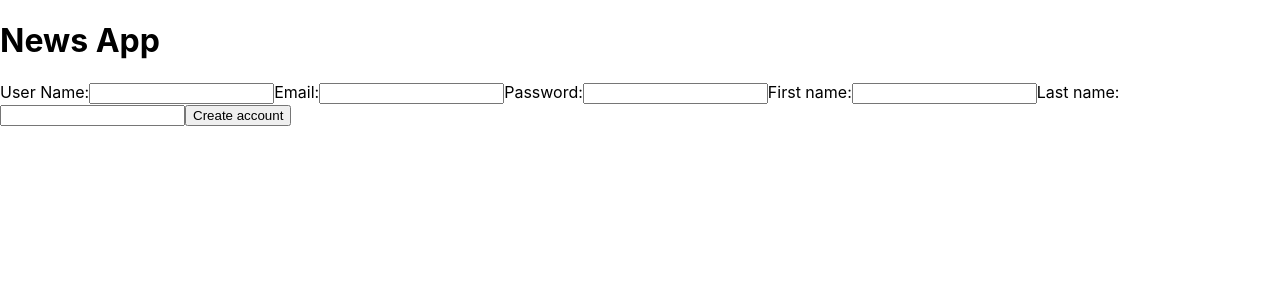
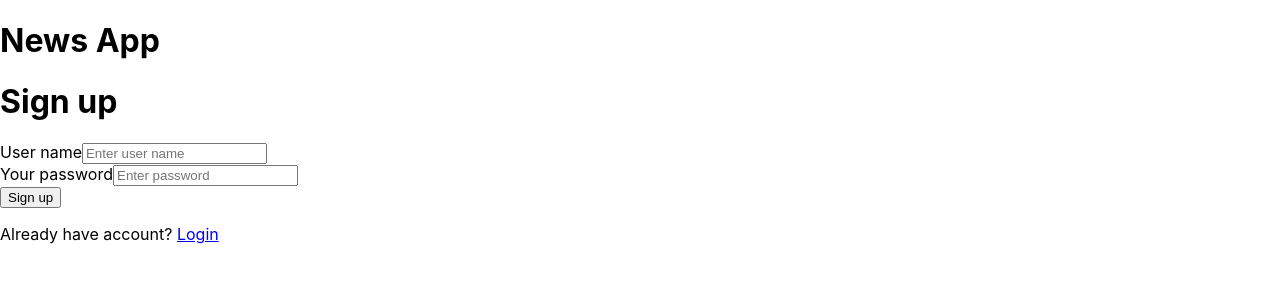
Before and after one commit to Fussyotter/ga_project4_frontend, a React (Create React App) app in the folder news_frontend/: page / in a window 1280 px wide. Shown: the top 300 px of the page. Built offline with nearby package versions, Linux system fonts and the light colour scheme; no server answers.

Commit message:
signup working

```diff
--- a/news_frontend/package.json
+++ b/news_frontend/package.json
@@ -10,6 +10,7 @@
     "react": "^18.2.0",
     "react-dom": "^18.2.0",
     "react-scripts": "5.0.1",
+    "react-toastify": "^9.1.2",
     "web-vitals": "^2.1.4"
   },
   "scripts": {
--- a/news_frontend/src/App.js
+++ b/news_frontend/src/App.js
@@ -3,7 +3,8 @@ import axios from 'axios';
 import CreateBookmark from './components/CreateBookmark'
 
 import './App.css';
-import Registration from './components/Registration';
+import {ToastContainer} from "react-toastify";
+import Signup from './components/signup/Signup';
 
 const App = () => {
 
@@ -27,7 +28,7 @@ useEffect(()=>{
   return (
     <>
     <h1>News App</h1>
-    <Registration />
+    <Signup/>
     </>
   );
 }
--- a/news_frontend/src/components/Registration.jsx
+++ /dev/null
@@ -1,83 +0,0 @@
-import React, { useState } from 'react';
-import axios from 'axios';
-
-const Registration = () => {
-	const [formData, setFormData] = useState({
-		email: '',
-		password: '',
-		first_name: '',
-		last_name: '',
-	});
-
-	const handleInputChange = (event) => {
-		setFormData({
-			...formData,
-			[event.target.name]: event.target.value,
-		});
-	};
-
-	const handleSubmit = (event) => {
-		event.preventDefault();
-		axios
-			.post('http://localhost:8000/register/', formData)
-			.then((res) => {
-				console.log('new user created', res.data);
-			})
-			.catch((error) => {
-				console.error('error creating user:', error);
-			});
-
-	};
-
-	return (
-		<form onSubmit={handleSubmit}>
-			<label>
-				User Name:
-				<input
-					type='text'
-					name='username'
-					required
-					onChange={handleInputChange}
-				/>
-			</label>
-			<label>
-				Email:
-				<input
-					type='email'
-					name='email'
-					required
-					onChange={handleInputChange}
-				/>
-			</label>
-			<label>
-				Password:
-				<input
-					type='password'
-					name='password'
-					required
-					onChange={handleInputChange}
-				/>
-			</label>
-			<label>
-				First name:
-				<input
-					type='text'
-					name='first_name'
-					required
-					onChange={handleInputChange}
-				/>
-			</label>
-			<label>
-				Last name:
-				<input
-					type='text'
-					name='last_name'
-					required
-					onChange={handleInputChange}
-				/>
-			</label>
-			<button type='submit'>Create account</button>
-		</form>
-	);
-}
-export default Registration
--- /dev/null
+++ b/news_frontend/src/components/signup/Signup.jsx
@@ -0,0 +1,71 @@
+import React, { useState } from 'react';
+import axios from 'axios';
+import { signupNewUser } from './SignupActions';
+
+const Signup = () => {
+	const [formData, setFormData] = useState({
+		username: '',
+		password: '',
+	});
+	const [formErrors, setFormErrors] = useState({
+		usernameError: '',
+		passwordError: '',
+	});
+
+	const onChange = (e) => {
+		setFormData({ ...formData, [e.target.name]: e.target.value });
+	};
+
+	const onSignupClick = async () => {
+		try {
+			const userData = {
+				username: formData.username,
+				password: formData.password,
+			};
+			const response = await signupNewUser(userData);
+			console.log(response); // handle successful response
+		} catch (err) {
+			setFormErrors({ ...formErrors, [`${err.field}Error`]: err.message });
+			console.error(err); // handle error
+		}
+	};
+
+	return (
+		<div>
+			<h1>Sign up</h1>
+			<form>
+				<div>
+					<label htmlFor='usernameId'>User name</label>
+					<input
+						className={formErrors.usernameError ? 'is-invalid' : ''}
+						type='text'
+						name='username'
+						placeholder='Enter user name'
+						value={formData.username}
+						onChange={onChange}
+					/>
+					<div className='invalid-feedback'>{formErrors.usernameError}</div>
+				</div>
+
+				<div>
+					<label htmlFor='passwordId'>Your password</label>
+					<input
+						className={formErrors.passwordError ? 'is-invalid' : ''}
+						type='password'
+						name='password'
+						placeholder='Enter password'
+						value={formData.password}
+						onChange={onChange}
+					/>
+					<div className='invalid-feedback'>{formErrors.passwordError}</div>
+				</div>
+			</form>
+			<button onClick={onSignupClick}>Sign up</button>
+			<p className='mt-2'>
+				Already have account? <a href='/login'>Login</a>
+			</p>
+		</div>
+	);
+};
+
+export default Signup;
--- /dev/null
+++ b/news_frontend/src/components/signup/SignupActions.jsx
@@ -0,0 +1,22 @@
+import axios from 'axios';
+
+export const signupNewUser = async (userData) => {
+	try {
+		const response = await axios.post(
+			'http://localhost:8000/v1/users/',
+			userData
+		);
+		return response.data;
+	} catch (error) {
+		if (error.response) {
+			// request made and server responded with bad status code
+			throw new Error(JSON.stringify(error.response.data));
+		} else if (error.message) {
+			// error message is available
+			throw new Error(JSON.stringify(error.message));
+		} else {
+			// other errors
+			throw new Error(JSON.stringify(error));
+		}
+	}
+};
--- /dev/null
+++ b/news_frontend/src/components/signup/SignupTypes.jsx
@@ -0,0 +1,5 @@
+// https://saasitive.com/tutorial/react-token-based-authentication-django/ following this blog for how to handle djoser through front and backend
+
+export const CREATE_USER_SUBMITTED = 'CREATE_USER_SUBMITTED';
+export const CREATE_USER_SUCCESS = 'CREATE_USER_SUCCESS';
+export const CREATE_USER_ERROR = 'CREATE_USER_ERROR';
--- a/news_frontend/src/index.js
+++ b/news_frontend/src/index.js
@@ -2,6 +2,7 @@ import React from 'react';
 import ReactDOM from 'react-dom/client';
 import './index.css';
 import App from './App';
+import "react-toastify/dist/ReactToastify.css";
 
 
 const root = ReactDOM.createRoot(document.getElementById('root'));
```
Also changed, not shown: news_frontend/src/components/signup/SignupReducer.jsx (added, +48 -0 lines), 1 other file (tests, documents, lock files or other folders).
